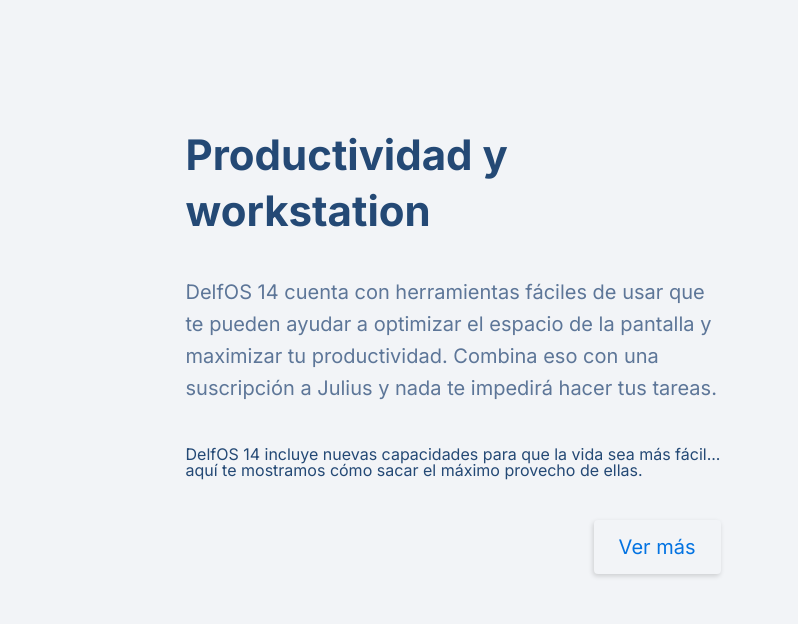
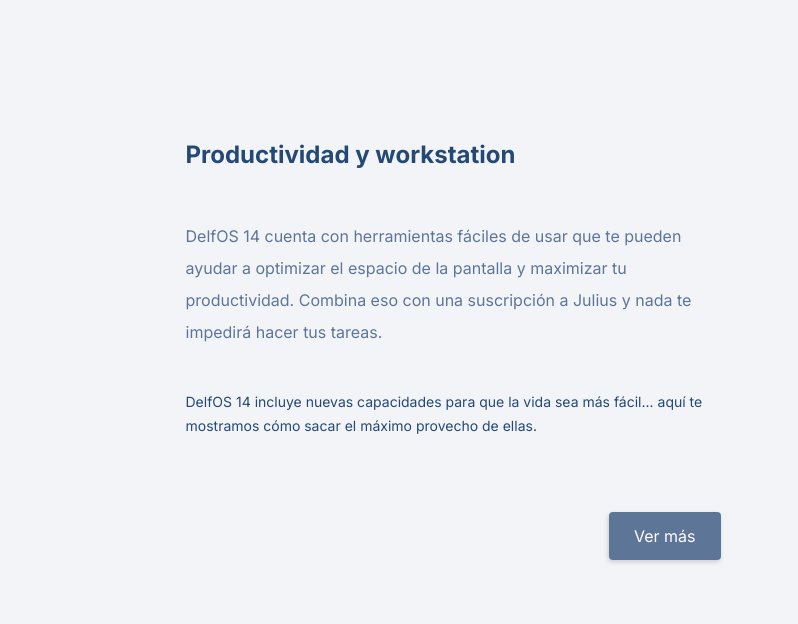
Before and after one commit to SebastianBoari/DelfOS, a website: page index.html in a window 1280 px wide. Shown: the part 980-1604 px from the top of the page, 482-1280 px from the left. Drawn offline with Linux system fonts and the light colour scheme.

Commit message:
chore[workstation]: general styles

```diff
--- a/scss/pages/_index.scss
+++ b/scss/pages/_index.scss
@@ -29,15 +29,39 @@
         padding: $xxlspace 0;
 
         .workstation_text {
-            @include flex (column, nowrap, space-between, stretch, 3.2rem);
+            @include flex (column, nowrap, flex-start, stretch, $xlspace);
             @include max-sizes(55rem, none);
 
             .workstation_text-up {
                 @include flex (column, nowrap, flex-start, stretch, 3.2rem);
+
+                .text_title {
+                    font-size: 2.4rem;
+                }
+
+                .text_description {
+                    font-size: 1.6rem;
+                }
+
+                .text_caption {
+                    font-size: 1.4rem;
+                    line-height: 2.4rem;
+                }
             }
 
             .workstation_text-button {
-                align-self: flex-end
+                align-self: flex-end;
+
+                .button_link {
+                    font-size: 1.6rem;
+                    color: $white;
+                    background: $greyblue;
+                    transition: all .3s ease-in;
+
+                    &:hover {
+                        background: $darkblue;
+                    }
+                }
             }
         }
 
```
Also changed, not shown: css/main.css, 1 other file.
